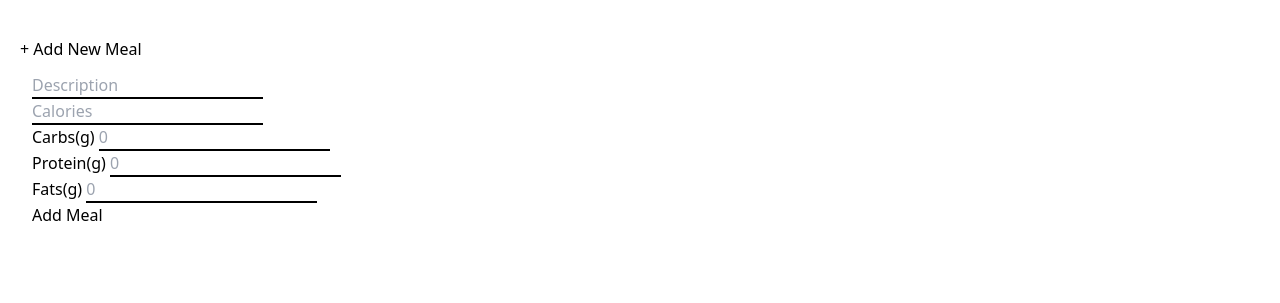
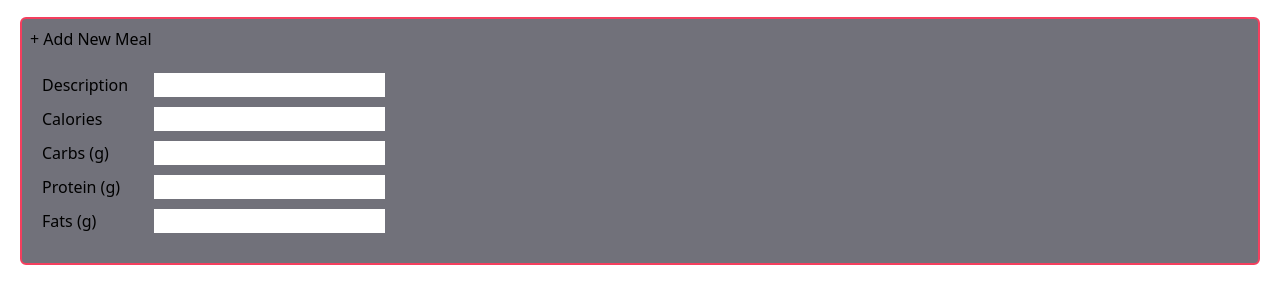
Before and after one commit to amchatman/Calorie-caculator, a website: page src/index.html in a window 1280 px wide. Shown: the part 79-382 px from the top of the page. Drawn offline with Linux system fonts and the light colour scheme.

Commit message:
Form Update -Reformat form -Update inputs -Add filler color

```diff
--- a/src/index.html
+++ b/src/index.html
@@ -21,23 +21,30 @@
             <!--Add list goes here-->
         </div>
 
-        <div class="mt-0 mx-auto p-5">
+        <div class="m-5 p-2 bg-zinc-500 border-2 border-rose-500 rounded-md">
             <!--Input list -->
             <span>+ Add New Meal</span>
             <form action="#" class="p-3">
-                <input class="border-b-2 border-black" type="text" name="name" placeholder="Description"/><br>
-                <input class="border-b-2 border-black" type="number" name="calories"min="0" placeholder="Calories"/><br>
-
-                <label for="carbs">Carbs(g)</label>
-                <input class="border-b-2 border-black" type="number" name="carbs"min="0" placeholder="0"/><br>
-
-                <label for="protein">Protein(g)</label>
-                <input class="border-b-2 border-black"type="number" name="protein"min="0" placeholder="0"/><br>
-
-                <label for="fats">Fats(g)</label>
-                <input class="border-b-2 border-black" type="number" name="fats"min=0 placeholder="0"/><br>
-
-                <input type="submit" value="Add Meal"/>
+                <div class="my-2.5">
+                    <label for="name" class="block float-left w-28">Description</label>
+                    <input type="text" name="name" class="clear-both"/>
+                </div>
+                <div class="my-2.5">
+                    <label for="calories" class="block float-left w-28">Calories</label>
+                    <input type="number" name="calories" class="clear-both"/>
+                </div>
+                <div class="my-2.5">
+                    <label for="carbs" class="block float-left w-28">Carbs (g)</label>
+                    <input type="number" name="carbs" class="clear-both"/>
+                </div>
+                <div class="my-2.5">
+                    <label for="protein" class="block float-left w-28">Protein (g)</label>
+                    <input type="number" name="protein" class="clear-both"/>
+                </div>
+                <div class="my-2.5">
+                    <label for="fats" class="block float-left w-28">Fats (g)</label>
+                    <input type="number" name="fats" class="clear-both"/>
+                </div>
             </form>
         </div>
 
```
Also changed, not shown: dist/output.css.
